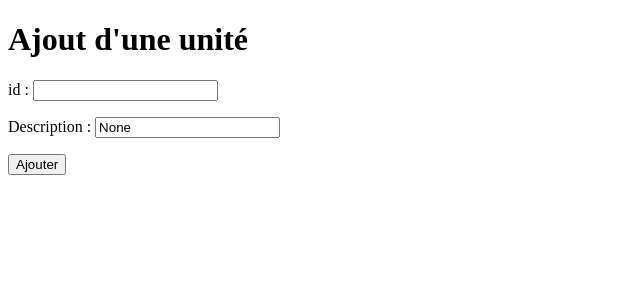
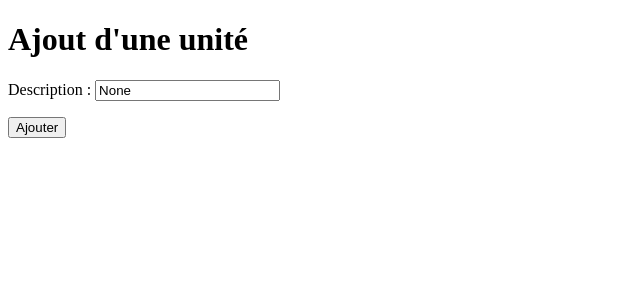
Before and after one commit to yg-c/Cookbook, a Django app: template django-cookbook/recipe/cookbook/templates/addunit.html in a window 1280 px wide. Shown: the top 300 px of the page, without its empty margins (0-640 px from the left). Run offline with Django 4.2, Linux system fonts and the light colour scheme; the template is opened without the code that fills it: values that come from a table or form of the project are taken from there, others are empty.

Commit message:
Update addunit.html

```diff
--- a/django-cookbook/recipe/cookbook/templates/addunit.html
+++ b/django-cookbook/recipe/cookbook/templates/addunit.html
@@ -8,12 +8,7 @@
 <div class="container">
     <h1>Ajout d'une unité</h1>
     <form class="col-md-offset-0 col-md-6" action="" method="post">
-        <p>
-        <div class="form-group">
-            <label for="id_id">id :</label>
-            <input id="id_id" type="number" class="form-control" name="id" value="{{ form.id.value }}" required="">
-        </div>
-        </p>
+
         <p>
         <div class="form-group">
             <label for="id_name">Description :</label>
```
